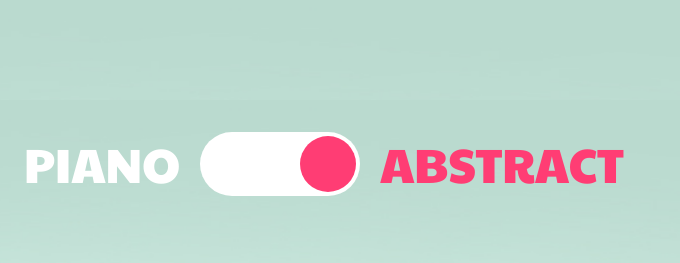
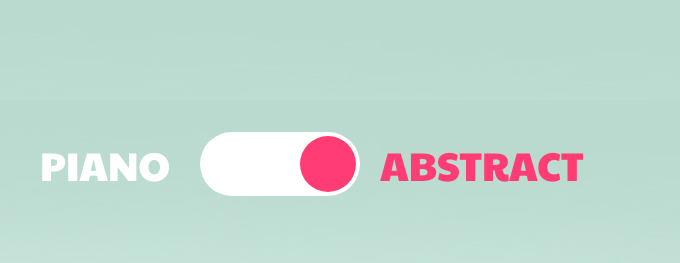
Before and after one commit to IevaNavikiene/GenomeMusic, a plain HTML site: page index.html in a window 1280 px wide. Shown: the top 263 px of the page, 600-1280 px from the left. Drawn offline with Linux system fonts and the light colour scheme.

Commit message:
changed size of buttons

```diff
--- a/style.css
+++ b/style.css
@@ -217,7 +217,7 @@ font-family: 'Paytone One', sans-serif;
 
 .switch label {
 	color: #fff;
-	font-size: 48px;
+	font-size: 40px;
 	font-weight: 300;
 	line-height: 64px;
 	text-transform: uppercase;
@@ -230,7 +230,7 @@ font-family: 'Paytone One', sans-serif;
 }
 
 .switch label:nth-of-type(1) {
-	left: -110%;
+	left: -100%;
 	position: absolute;
 	text-align: right;
 }
```
